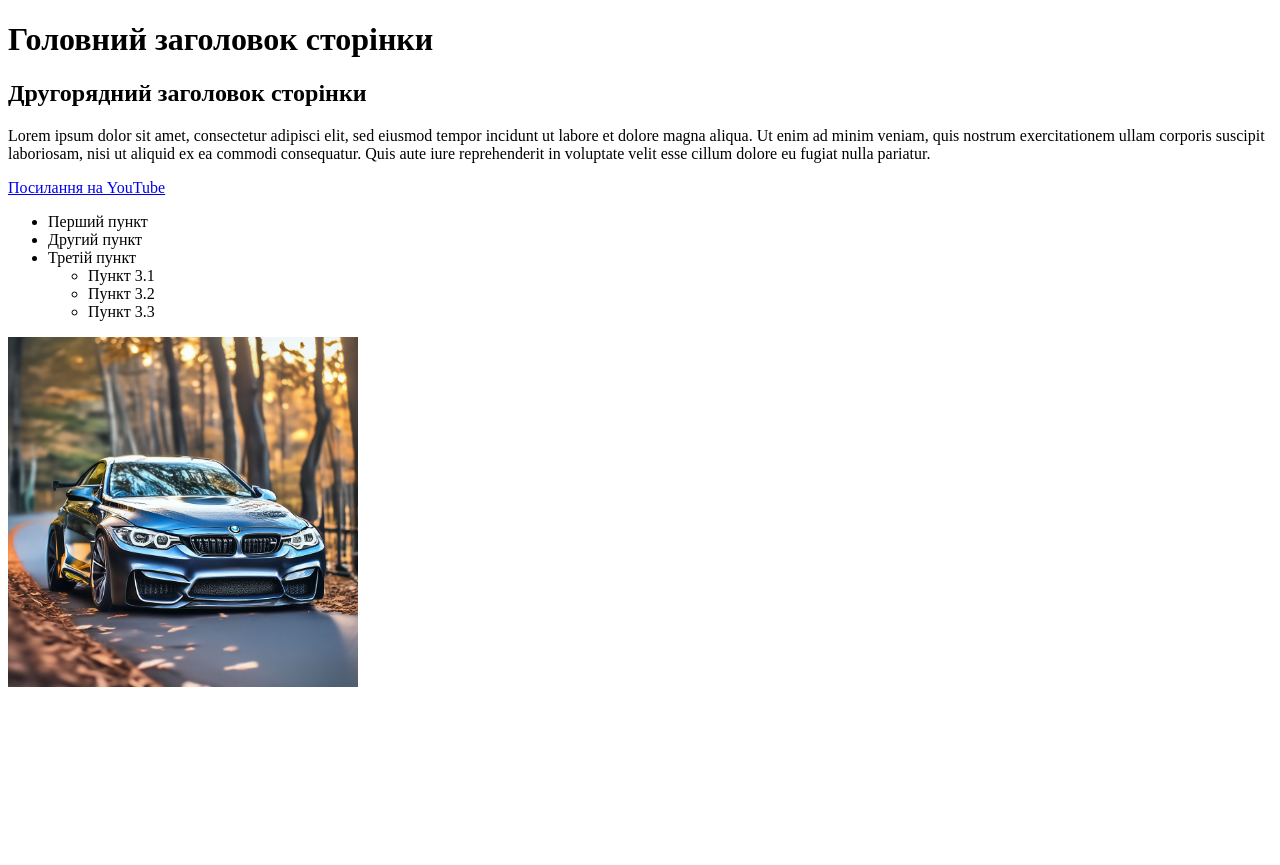
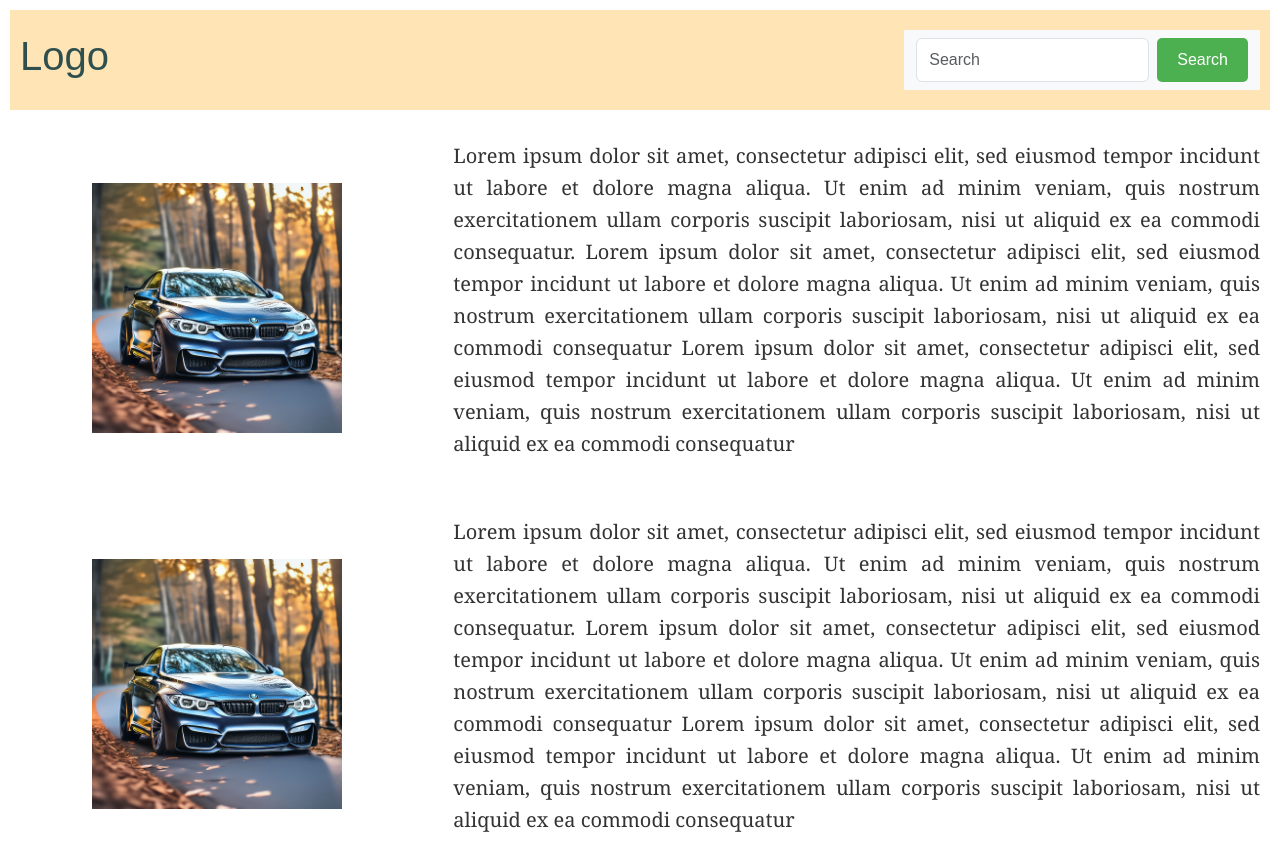
Before and after one commit to DimaGershchuk/module2_html, a plain HTML site: page index.html in a window 1280 px wide. Shown: the top 865 px of the page. Before the commit the page ends 800 px from the top, so only its background shows below. Drawn offline with nearby package versions, Linux system fonts and the light colour scheme.

Commit message:
Created some styles and changed structure of website

```diff
--- a/index.html
+++ b/index.html
@@ -3,26 +3,84 @@
 <head>
     <meta charset="UTF-8">
     <title>Title</title>
+    <link rel="stylesheet" href="style.css">
+    <link rel="stylesheet" href="https://cdn.jsdelivr.net/npm/bootstrap@5.3.3/dist/css/bootstrap.min.css">
+
 </head>
 <body>
-<h1>Головний заголовок сторінки</h1>
-<h2>Другорядний заголовок сторінки</h2>
-<p>Lorem ipsum dolor sit amet, consectetur adipisci elit, sed eiusmod tempor incidunt ut labore et dolore magna aliqua. Ut enim ad minim veniam, quis nostrum exercitationem ullam corporis suscipit laboriosam,
-    nisi ut aliquid ex ea commodi consequatur. Quis aute iure reprehenderit in voluptate velit esse cillum dolore eu fugiat nulla pariatur.</p>
+    <div class = "grid-container">
+        <div class="grid-item header">
+            <h1>Logo</h1>
+            <nav class="navbar bg-body-tertiary">
+                <div class="container-fluid">
+                    <form class="d-flex" role="search">
+                        <input class="form-control me-2" type="search" placeholder="Search" aria-label="Search">
+                        <button class="button_login" type="button">Search</button>
+                    </form>
+                </div>
+            </nav>
+        </div>
+        <div class = "grid-item sidebar">
+            <img src="bmw.jpg" width="250" height="250" alt="Car image">
+        </div>
+        <div class = "grid-item content">
+            <p>Lorem ipsum dolor sit amet, consectetur adipisci elit, sed eiusmod tempor incidunt ut labore et dolore magna aliqua. Ut enim ad minim veniam, quis nostrum exercitationem ullam corporis suscipit laboriosam, nisi ut aliquid ex ea commodi consequatur.
+                Lorem ipsum dolor sit amet, consectetur adipisci elit, sed eiusmod tempor incidunt ut labore et dolore magna aliqua. Ut enim ad minim veniam, quis nostrum exercitationem ullam corporis suscipit laboriosam, nisi ut aliquid ex ea commodi consequatur
+            Lorem ipsum dolor sit amet, consectetur adipisci elit, sed eiusmod tempor incidunt ut labore et dolore magna aliqua. Ut enim ad minim veniam, quis nostrum exercitationem ullam corporis suscipit laboriosam, nisi ut aliquid ex ea commodi consequatur</p>
+        </div>
+        <div class = "grid-item sidebar">
+            <img src="bmw.jpg" width="250" height="250" alt="Car image">
+        </div>
+        <div class = "grid-item content">
+            <p>Lorem ipsum dolor sit amet, consectetur adipisci elit, sed eiusmod tempor incidunt ut labore et dolore magna aliqua. Ut enim ad minim veniam, quis nostrum exercitationem ullam corporis suscipit laboriosam, nisi ut aliquid ex ea commodi consequatur.
+                Lorem ipsum dolor sit amet, consectetur adipisci elit, sed eiusmod tempor incidunt ut labore et dolore magna aliqua. Ut enim ad minim veniam, quis nostrum exercitationem ullam corporis suscipit laboriosam, nisi ut aliquid ex ea commodi consequatur
+            Lorem ipsum dolor sit amet, consectetur adipisci elit, sed eiusmod tempor incidunt ut labore et dolore magna aliqua. Ut enim ad minim veniam, quis nostrum exercitationem ullam corporis suscipit laboriosam, nisi ut aliquid ex ea commodi consequatur</p>
+        </div>
+        <div class = "grid-item sidebar">
+            <img src="bmw.jpg" width="250" height="250" alt="Car image">
+        </div>
+        <div class = "grid-item content">
+            <p>Lorem ipsum dolor sit amet, consectetur adipisci elit, sed eiusmod tempor incidunt ut labore et dolore magna aliqua. Ut enim ad minim veniam, quis nostrum exercitationem ullam corporis suscipit laboriosam, nisi ut aliquid ex ea commodi consequatur.
+                Lorem ipsum dolor sit amet, consectetur adipisci elit, sed eiusmod tempor incidunt ut labore et dolore magna aliqua. Ut enim ad minim veniam, quis nostrum exercitationem ullam corporis suscipit laboriosam, nisi ut aliquid ex ea commodi consequatur
+            Lorem ipsum dolor sit amet, consectetur adipisci elit, sed eiusmod tempor incidunt ut labore et dolore magna aliqua. Ut enim ad minim veniam, quis nostrum exercitationem ullam corporis suscipit laboriosam, nisi ut aliquid ex ea commodi consequatur</p>
+        </div>
 
-<a href="https://www.youtube.com/">Посилання на YouTube</a>
-    <ul>
-        <li>Перший пункт</li>
-        <li>Другий пункт</li>
-        <li>Третій пункт</li>
-        <ul>
-            <li>Пункт 3.1</li>
-            <li>Пункт 3.2</li>
-            <li>Пункт 3.3</li>
-        </ul>
-    </ul>
+        <table class="table">
+            <thead>
+                <tr>
+                    <th scope="col">Car</th>
+                    <th scope="col">Name</th>
+                    <th scope="col">Model</th>
+                    <th scope="col">Year</th>
+                </tr>
+            </thead>
+            <tbody>
+                    <tr>
+                        <th scope="row">1</th>
+                        <td>BMW</td>
+                        <td>M3</td>
+                        <td>2020</td>
+                    </tr>
+                    <tr>
+                        <th scope="row">2</th>
+                        <td>BMW</td>
+                        <td>M3</td>
+                        <td>2021</td>
+                    </tr>
+                    <tr>
+                        <th scope="row">3</th>
+                        <td>BMW</td>
+                        <td>M3</td>
+                        <td>2022</td>
+                    </tr>
+            </tbody>
+        </table>
+        <div class="grid-item footer">
+            Footer
+        </div>
 
-<img src="car.jpg" width="350" height="350" alt="Car image">
+    </div>
+
 
 </body>
 </html>
--- /dev/null
+++ b/style.css
@@ -0,0 +1,95 @@
+.grid-container {
+    display: grid;
+    grid-template-columns: 1fr 2fr;
+    grid-template-rows: 100px auto;
+    grid-gap: 20px;
+    padding: 10px;
+}
+
+.grid-item {
+    padding: 10px;
+}
+
+.header {
+    color: #2F4F4F;
+    background-color: #FFE4B5;
+    text-align: left;
+    grid-column: span 2;
+    display: flex;
+    justify-content: space-between;
+    align-items: center;
+    font-family: 'Arial', sans-serif;
+    font-weight: bold;
+}
+
+.button_login {
+    padding: 10px 20px;
+    font-size: 16px;
+    color: white;
+    background-color: #4CAF50;
+    border: none;
+    border-radius: 5px;
+    cursor: pointer;
+}
+
+.button_login:hover {
+    background-color: #45a049;
+    transform: scale(1.05);
+}
+
+.sidebar {
+
+    padding: 10px;
+    display: flex;
+    justify-content: center;
+    align-items: center;
+
+}
+
+.content {
+    font-size: 20px;
+    font-family: 'Georgia', serif;
+    line-height: 1.6;
+    color: #333;
+    text-align: justify;
+    padding: 10px;
+
+}
+
+p {
+    margin-bottom: 10px;
+}
+
+body {
+    font-family: 'Arial', sans-serif;
+    background-color: #f8f9fa;
+}
+
+.table {
+    grid-column: span 2;
+    margin-top: 10px;
+    border-radius: 15px;
+    box-shadow: 0 4px 8px rgba(0, 0, 0, 0.1);
+}
+
+.table thead {
+    background-color: #343a40;
+    color: white;
+}
+
+.table tbody tr:hover {
+    background-color: #f1f1f1;
+}
+
+.table tbody tr:nth-of-type(odd) {
+    background-color: #f9f9f9;
+}
+
+
+.footer{
+    color: #2F4F4F;
+    background-color: #FFE4B5;
+    text-align: center;
+    grid-column: span 2;
+    font-size : 40px;
+}
```
Also changed, not shown: bmw.jpg (renamed from car.jpg).
